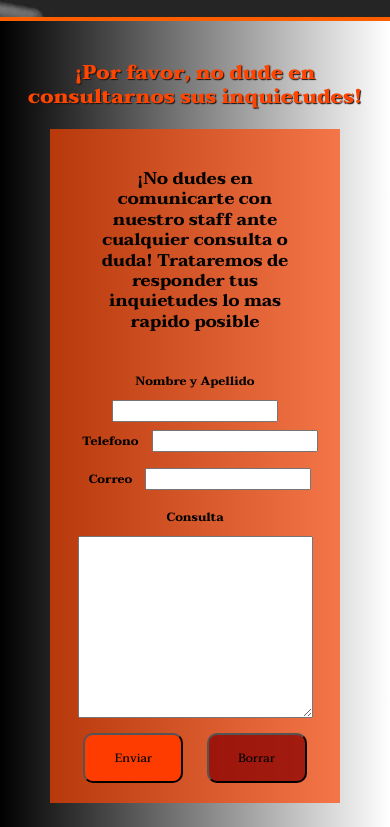
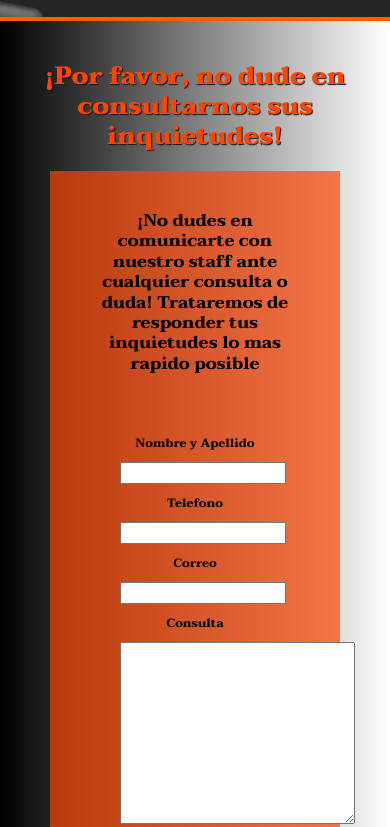
Before and after one commit to csantimendoza/proyecto_guitarra, a website: page Contacto.html in a window 390 px wide. Shown: the part 823-1650 px from the top of the page. Drawn offline with nearby package versions, Linux system fonts and the light colour scheme.

Commit message:
trabajo terminado

```diff
--- a/SASS/misc/_mediaquerys.scss
+++ b/SASS/misc/_mediaquerys.scss
@@ -163,7 +163,7 @@
     h2{
         color: orangered;
         font-weight: 800;
-        font-size: 2rem;
+        font-size: 2.5rem;
         text-align: center;
         margin-top: 4rem;
         text-shadow: 1px 1px 1px #141619;
@@ -199,7 +199,7 @@
     justify-content: center;
     font-weight: 700;
     font-size: 1.2rem;
-    margin: 0rem;
+    margin: 5rem;
     padding: 0rem;
 
     }
```
Also changed, not shown: CSS/translated.css.
